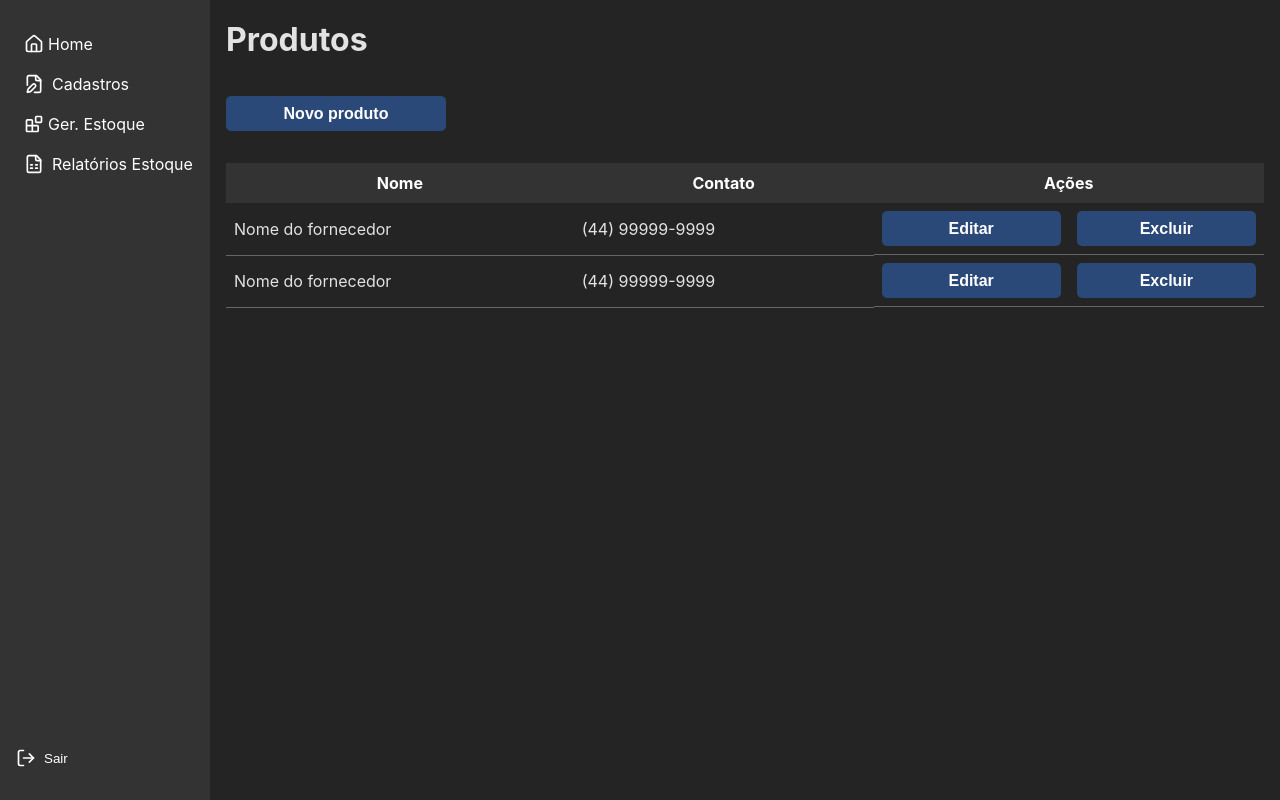
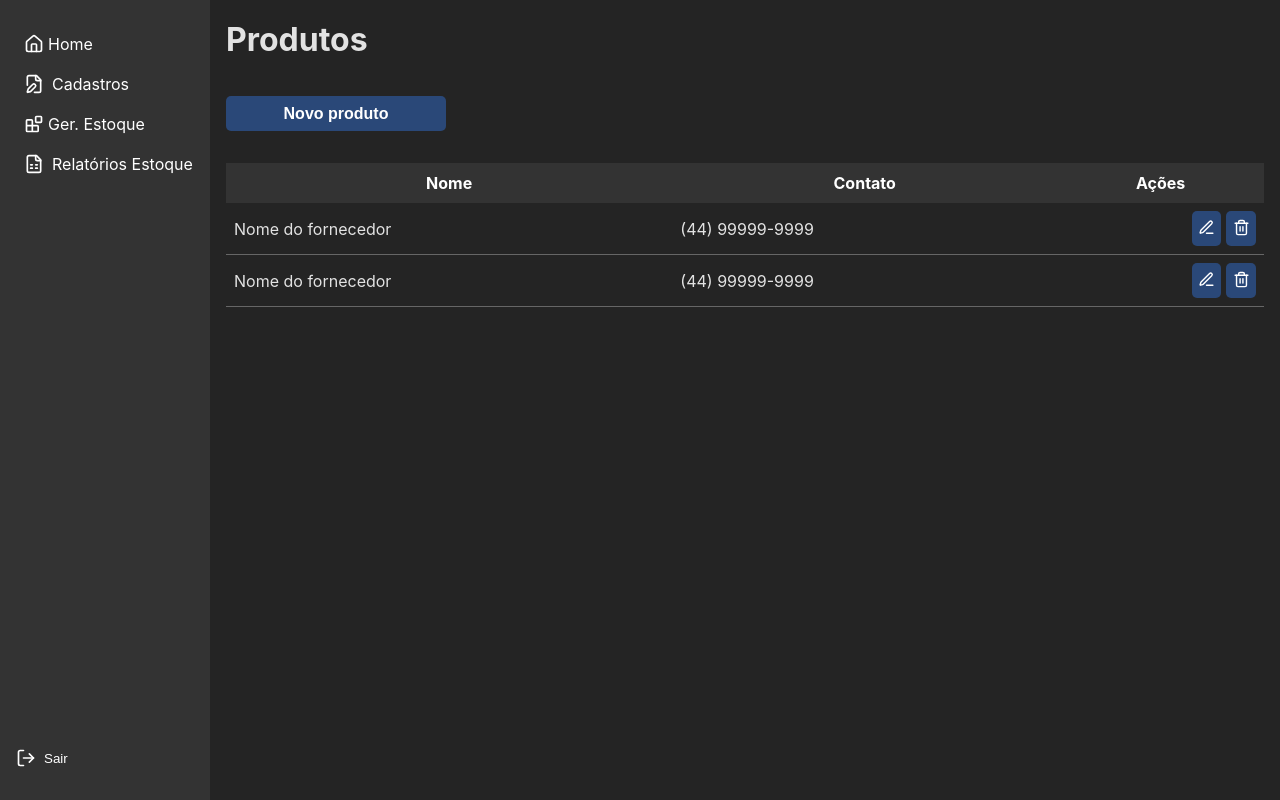
Before and after one commit to will4raujo/frontend-inventory-control, a Vue app: page /products in a window 1280 px wide. Built offline with nearby package versions, Linux system fonts and the light colour scheme.

Commit message:
fix: making global table class and calling new IconButton component

```diff
--- a/src/pages/Categories.vue
+++ b/src/pages/Categories.vue
@@ -1,4 +1,5 @@
 <script setup>
+  import IconButton from '../components/atoms/IconButton.vue';
   import Button from '../components/atoms/Button.vue';
   import InputText from '../components/atoms/InputText.vue';
 </script>
@@ -19,7 +20,7 @@
 
     <div class="table-wrapper">
       <h3>Categorias cadastradas</h3>
-      <table>
+      <table class="crud-table">
         <thead>
           <tr>
             <th>Nome</th>
@@ -30,15 +31,19 @@
           <tr>
             <td>Nome da categoria</td>
             <td>
-              <Button text="Editar" />
-              <Button text="Excluir" />
+              <div>
+                <IconButton iconType="pen" />
+                <IconButton iconType="trash" />
+              </div>
             </td>
           </tr>
           <tr>
             <td>Nome da categoria</td>
             <td>
-              <Button text="Editar" />
-              <Button text="Excluir" />
+              <div>
+                <IconButton iconType="pen" />
+                <IconButton iconType="trash" />
+              </div>
             </td>
           </tr>
         </tbody>
@@ -62,35 +67,4 @@
   .btn-wrapper {
     max-width: 220px;
   }
-
-  table {
-    width: 100%;
-    border-collapse: collapse;
-  }
-
-  th {
-    background-color: #333;
-    color: #fff;
-    padding: 0.5rem;
-  }
-
-  td {
-    border-bottom: 1px solid #666;
-    padding: 0.5rem;
-  }
-
-
-  th:last-child {
-    text-align: center;
-  }
-
-  td:last-child {
-    display: flex;
-    gap: 1rem;
-    justify-content: end;
-  }
-
-  tr:hover {
-    background-color: #555;
-  }
 </style>
--- a/src/pages/Products.vue
+++ b/src/pages/Products.vue
@@ -1,5 +1,6 @@
 <script setup>
   import Button from '../components/atoms/Button.vue';
+import IconButton from '../components/atoms/IconButton.vue';
 </script>
 
 <template>
@@ -11,7 +12,7 @@
       </div>
     </div>
     <div class="table-wrapper">
-      <table>
+      <table class="crud-table">
         <thead>
           <tr>
             <th>Nome</th>
@@ -24,16 +25,20 @@
             <td>Nome do fornecedor</td>
             <td>(44) 99999-9999</td>
             <td>
-              <Button text="Editar" />
-              <Button text="Excluir" />
+              <div>
+                <IconButton iconType="pen" />
+                <IconButton iconType="trash" />
+              </div>
             </td>
           </tr>
           <tr>
             <td>Nome do fornecedor</td>
             <td>(44) 99999-9999</td>
             <td>
-              <Button text="Editar" />
-              <Button text="Excluir" />
+              <div>
+                <IconButton iconType="pen" />
+                <IconButton iconType="trash" />
+              </div>
             </td>
           </tr>
         </tbody>
@@ -54,35 +59,4 @@
     gap: 1rem;
     max-width: 220px;
   }
-
-  table {
-    width: 100%;
-    border-collapse: collapse;
-  }
-
-  th {
-    background-color: #333;
-    color: #fff;
-    padding: 0.5rem;
-  }
-
-  td {
-    border-bottom: 1px solid #666;
-    padding: 0.5rem;
-  }
-
-
-  th:last-child {
-    text-align: center;
-  }
-
-  td:last-child {
-    display: flex;
-    gap: 1rem;
-    justify-content: end;
-  }
-
-  tr:hover {
-    background-color: #555;
-  }
   </style>
--- a/src/pages/Suppliers.vue
+++ b/src/pages/Suppliers.vue
@@ -1,5 +1,6 @@
 <script setup>
   import Button from '../components/atoms/Button.vue';
+  import IconButton from '../components/atoms/IconButton.vue';
 </script>
 
 <template>
@@ -13,7 +14,7 @@
       </div>
     </div>
     <div class="table-wrapper">
-      <table>
+      <table class="crud-table">
         <thead>
           <tr>
             <th>Nome</th>
@@ -26,16 +27,20 @@
             <td>Nome do fornecedor</td>
             <td>(44) 99999-9999</td>
             <td>
-              <Button text="Editar" />
-              <Button text="Excluir" />
+              <div>
+                <IconButton iconType="pen" />
+                <IconButton iconType="trash" />
+              </div>
             </td>
           </tr>
           <tr>
             <td>Nome do fornecedor</td>
             <td>(44) 99999-9999</td>
             <td>
-              <Button text="Editar" />
-              <Button text="Excluir" />
+              <div>
+                <IconButton iconType="pen" />
+                <IconButton iconType="trash" />
+              </div>
             </td>
           </tr>
         </tbody>
@@ -55,34 +60,4 @@
     gap: 1rem;
   }
 
-  table {
-    width: 100%;
-    border-collapse: collapse;
-  }
-
-  th {
-    background-color: #333;
-    color: #fff;
-    padding: 0.5rem;
-  }
-
-  td {
-    border-bottom: 1px solid #666;
-    padding: 0.5rem;
-  }
-
-
-  th:last-child {
-    text-align: center;
-  }
-
-  td:last-child {
-    display: flex;
-    gap: 1rem;
-    justify-content: end;
-  }
-
-  tr:hover {
-    background-color: #555;
-  }
   </style>
--- a/src/pages/Users.vue
+++ b/src/pages/Users.vue
@@ -1,5 +1,6 @@
 <script setup>
   import Button from '../components/atoms/Button.vue';
+  import IconButton from '../components/atoms/IconButton.vue';
 </script>
 
 <template>
@@ -13,7 +14,7 @@
       </div>
     </div>
     <div class="table-wrapper">
-      <table>
+      <table class="crud-table">
         <thead>
           <tr>
             <th>Nome</th>
@@ -26,16 +27,20 @@
             <td>Nome do usuário</td>
             <td>email@example.com</td>
             <td>
-              <Button text="Editar" />
-              <Button text="Excluir" />
+              <div>
+                <IconButton iconType="pen" />
+                <IconButton iconType="trash" />
+              </div>
             </td>
           </tr>
           <tr>
             <td>Nome do usuário</td>
             <td>email@example.com</td>
             <td>
-              <Button text="Editar" />
-              <Button text="Excluir" />
+              <div>
+                <IconButton iconType="pen" />
+                <IconButton iconType="trash" />
+              </div>
             </td>
           </tr>
         </tbody>
@@ -58,35 +63,4 @@
   .btn-wrapper {
     max-width: 220px;
   }
-
-  table {
-    width: 100%;
-    border-collapse: collapse;
-  }
-
-  th {
-    background-color: #333;
-    color: #fff;
-    padding: 0.5rem;
-  }
-
-  td {
-    border-bottom: 1px solid #666;
-    padding: 0.5rem;
-  }
-
-
-  th:last-child {
-    text-align: center;
-  }
-
-  td:last-child {
-    display: flex;
-    gap: 1rem;
-    justify-content: end;
-  }
-
-  tr:hover {
-    background-color: #555;
-  }
   </style>
--- a/src/style.css
+++ b/src/style.css
@@ -18,3 +18,34 @@
   -webkit-font-smoothing: antialiased;
   -moz-osx-font-smoothing: grayscale;
 }
+
+
+.crud-table {
+  width: 100%;
+  border-collapse: collapse;
+}
+
+.crud-table th {
+  background-color: #333;
+  color: #fff;
+  padding: 0.5rem;
+}
+
+.crud-table td {
+  border-bottom: 1px solid #666;
+  padding: 0.5rem;
+}
+
+.crud-table th:last-child {
+  text-align: center;
+}
+
+.crud-table td:last-child div {
+  display: flex;
+  gap: .3rem;
+  justify-content: end;
+}
+
+.crud-table tr:hover {
+  background-color: #555;
+}
```
